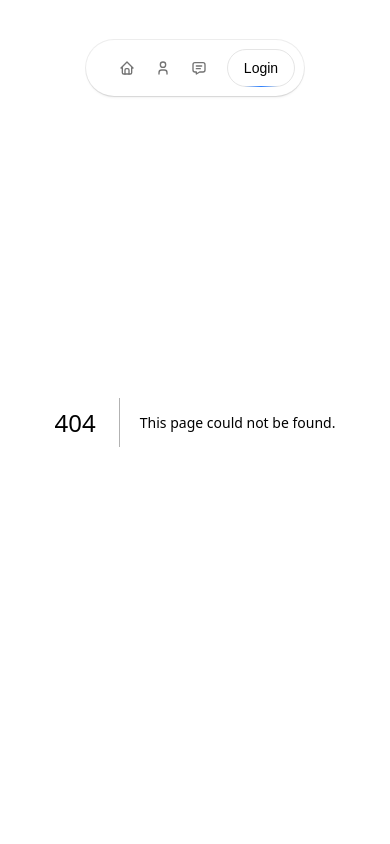
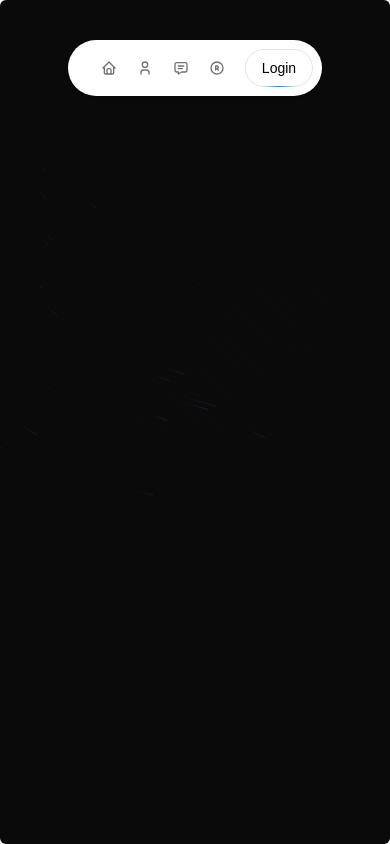
Before and after one commit to Souvik0216J/Hack-O-Lution-2025, a Next.js app: page /register in a window 390 px wide. Before the commit this address had no page. Built offline with nearby package versions, Linux system fonts and the light colour scheme.

Commit message:
add register page and responsive for smaller devices

```diff
--- a/src/app/page.tsx
+++ b/src/app/page.tsx
@@ -34,7 +34,7 @@ export default function Home() {
             variants={animation}
             initial="hidden"
             animate="show"
-            className="md:text-8xl font-medium text-6xl mt-9 z-50"
+            className="text-4xl xs:text-4xl sm:text-6xl md:text-8xl lg-text-10xl font-medium mt-9 z-50"
           >
             <motion.span variants={animation}>H</motion.span>
             <motion.span variants={animation}>A</motion.span>
@@ -55,7 +55,7 @@ export default function Home() {
         </div>
 
         <div className='flex justify-center items-center pt-2'>
-          <div className="text-3xl md:text-7xl z-50 relative text-green-200">
+          <div className="text-3xl xs:text-3xl sm:text-5xl md:text-6xl lg:text-7xl z-50 relative text-green-200">
             <span>{days}</span>.<span className="">{hours}</span>.
             <span>{minutes}</span>.
             <span className="">{seconds}</span>
--- /dev/null
+++ b/src/app/register/page.tsx
@@ -0,0 +1,17 @@
+import { BackgroundBeams } from '@/components/ui/background-beams'
+import React from 'react'
+
+function page() {
+  return (
+    <div className="h-[100vh] w-full rounded-md bg-neutral-950 relative flex flex-col items-center justify-center antialiased">
+      <div className="max-w-2xl mx-auto p-4">
+        <div className="flex items-center text-center justify-center">
+
+        </div>
+      </div>
+      <BackgroundBeams />
+    </div>
+  )
+}
+
+export default page
--- a/src/components/Navbar.tsx
+++ b/src/components/Navbar.tsx
@@ -1,7 +1,7 @@
 "use client";
 import React from "react";
 import { FloatingNav } from "./ui/floating-navbar"
-import { IconHome, IconMessage, IconUser } from "@tabler/icons-react";
+import { IconHome, IconMessage, IconRegistered, IconUser } from "@tabler/icons-react";
 
 export function Navbar() {
   const navItems = [
@@ -18,9 +18,12 @@ export function Navbar() {
     {
       name: "Contact",
       link: "/contact",
-      icon: (
-        <IconMessage className="h-4 w-4 text-neutral-500 dark:text-white" />
-      ),
+      icon: <IconMessage className="h-4 w-4 text-neutral-500 dark:text-white" />
+    },
+    {
+      name: "Register",
+      link: "/register",
+      icon: <IconRegistered className="h-4 w-4 text-neutral-500 dark:text-white" />
     },
   ];
   return (
```
